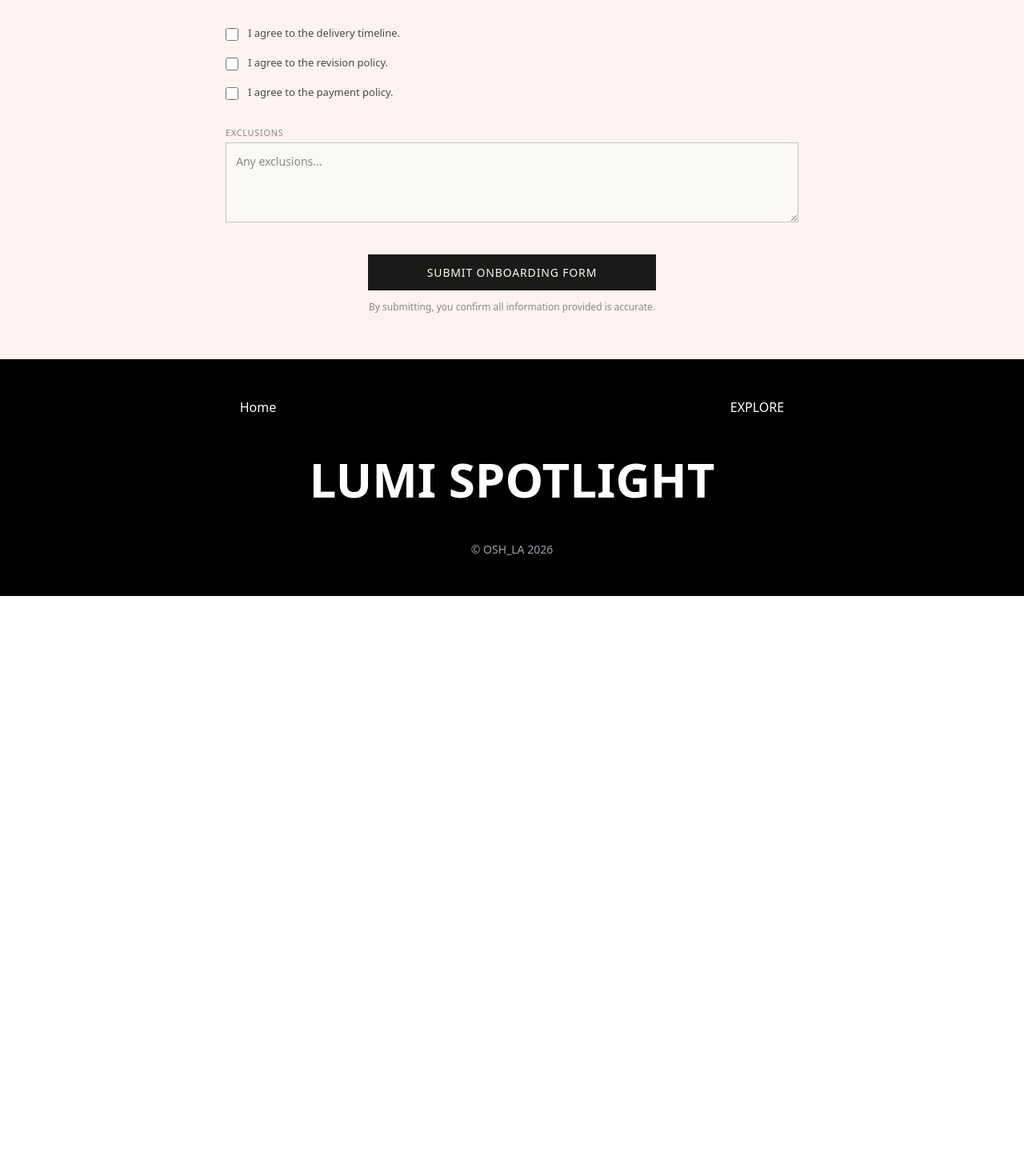
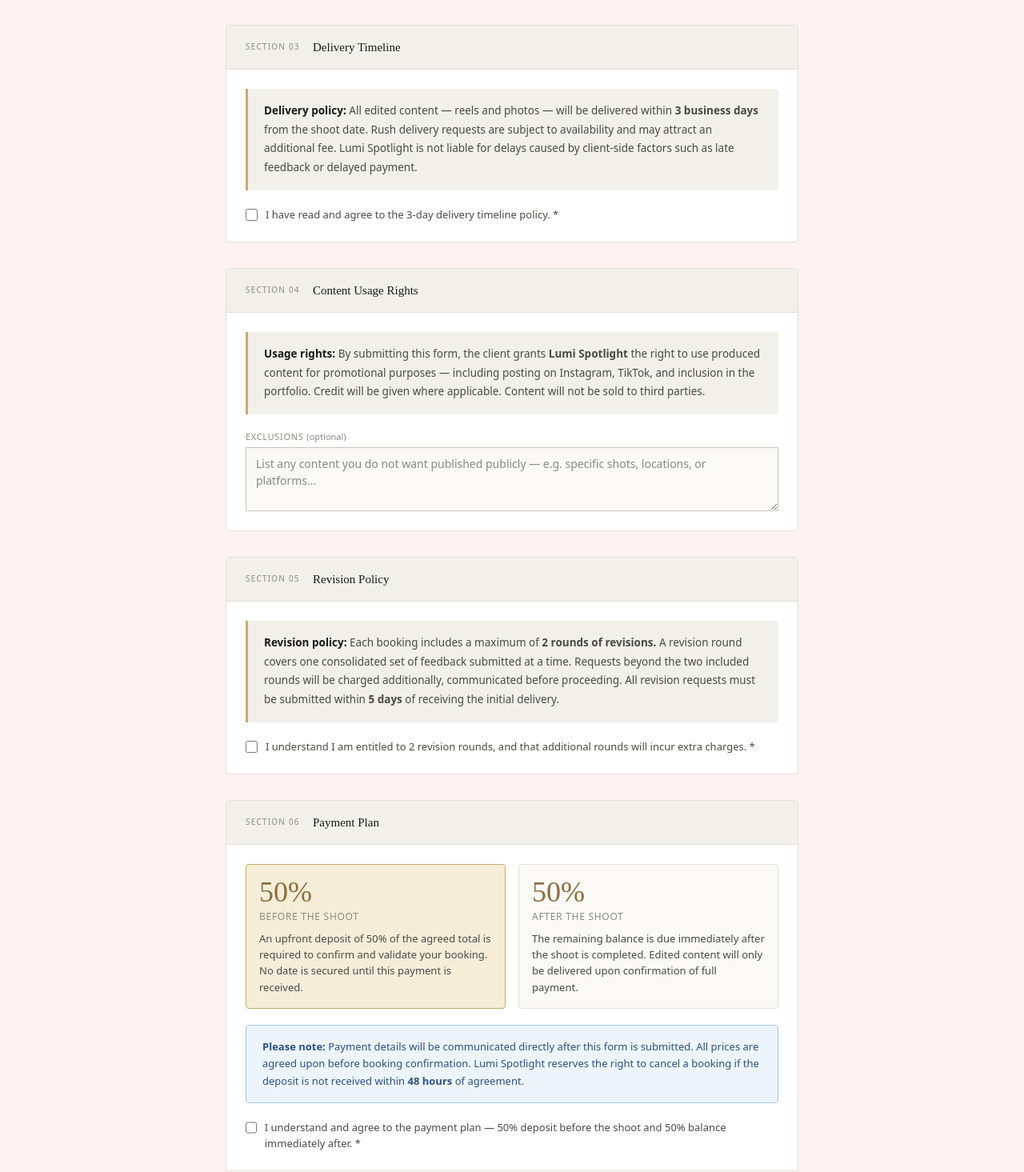
Before and after one commit to osh-la/lumis-spotlight, a React (Vite) app: page /onboarding in a window 1280 px wide. Shown: the part 1124-2589 px from the top of the page at 80% size. Before the commit the page ends 1869 px from the top, so only its background shows below. Built offline with nearby package versions, Linux system fonts and the light colour scheme.

Commit message:
onboarding

```diff
--- a/src/pages/onboarding.jsx
+++ b/src/pages/onboarding.jsx
@@ -449,41 +449,217 @@ export default function OnboardingForm() {
 
           {/* AGREEMENTS */}
 
-          <div className="space-y-4 mb-8">
+{/* SECTION 03 */}
 
-            {[
-              {
-                name: "timeline_agree",
-                text: "I agree to the delivery timeline.",
-              },
-              {
-                name: "revision_agree",
-                text: "I agree to the revision policy.",
-              },
-              {
-                name: "payment_agree",
-                text: "I agree to the payment policy.",
-              },
-            ].map((item) => (
-              <div
-                key={item.name}
-                className="flex items-start gap-3"
+<div className="mb-8 border border-[#e2e0d8] rounded bg-white overflow-hidden">
+  <div className="bg-[#f2f0ea] border-b border-[#e2e0d8] px-6 py-4 flex items-center gap-4">
+    <span className="text-[10px] uppercase tracking-[0.12em] text-[#8a8a84] min-w-[68px]">
+      Section 03
+    </span>
+
+    <span
+      className="text-[15px]"
+      style={{ fontFamily: "'DM Serif Display', serif" }}
     >
+      Delivery Timeline
+    </span>
+  </div>
+
+  <div className="p-6">
+    <div className="bg-[#f2f0ea] border-l-[3px] border-[#c8a96e] rounded-r px-5 py-4 mb-5 text-[13.5px] text-[#4a4a46] leading-[1.75]">
+      <strong className="text-[#1a1a18]">Delivery policy:</strong> All
+      edited content — reels and photos — will be delivered within{" "}
+      <strong>3 business days</strong> from the shoot date. Rush delivery
+      requests are subject to availability and may attract an additional
+      fee. Lumi Spotlight is not liable for delays caused by client-side
+      factors such as late feedback or delayed payment.
+    </div>
+
+    <div className="flex items-start gap-[10px]">
       <input
         type="checkbox"
-                  name={item.name}
-                  checked={formData[item.name]}
+        name="timeline_agree"
+        checked={formData.timeline_agree}
         onChange={handleChange}
-                  className="mt-1 w-4 h-4 accent-[#8a6f3e]"
+        className="mt-[3px] w-[15px] h-[15px] accent-[#8a6f3e]"
       />
 
-                <label className="text-[13px] text-[#4a4a46] leading-relaxed">
-                  {item.text}
+      <label className="text-[13px] text-[#4a4a46] leading-[1.55]">
+        I have read and agree to the 3-day delivery timeline policy. *
+      </label>
+    </div>
+  </div>
+</div>
+
+{/* SECTION 04 */}
+
+<div className="mb-8 border border-[#e2e0d8] rounded bg-white overflow-hidden">
+  <div className="bg-[#f2f0ea] border-b border-[#e2e0d8] px-6 py-4 flex items-center gap-4">
+    <span className="text-[10px] uppercase tracking-[0.12em] text-[#8a8a84] min-w-[68px]">
+      Section 04
+    </span>
+
+    <span
+      className="text-[15px]"
+      style={{ fontFamily: "'DM Serif Display', serif" }}
+    >
+      Content Usage Rights
+    </span>
+  </div>
+
+  <div className="p-6">
+    <div className="bg-[#f2f0ea] border-l-[3px] border-[#c8a96e] rounded-r px-5 py-4 mb-5 text-[13.5px] text-[#4a4a46] leading-[1.75]">
+      <strong className="text-[#1a1a18]">Usage rights:</strong> By
+      submitting this form, the client grants{" "}
+      <strong>Lumi Spotlight</strong> the right to use produced content for
+      promotional purposes — including posting on Instagram, TikTok, and
+      inclusion in the portfolio. Credit will be given where applicable.
+      Content will not be sold to third parties.
+    </div>
+
+    <div className="flex flex-col gap-1">
+      <label className="text-[11px] font-medium uppercase tracking-[0.06em] text-[#8a8a84]">
+        Exclusions
+        <span className="normal-case tracking-normal font-light ml-1">
+          (optional)
+        </span>
       </label>
 
+      <textarea
+        name="exclusions"
+        value={formData.exclusions}
+        onChange={handleChange}
+        placeholder="List any content you do not want published publicly — e.g. specific shots, locations, or platforms..."
+        className="w-full min-h-[80px] resize-y bg-[#faf9f6] border border-[#c8c6bc] px-3 py-[9px] text-[14px] outline-none focus:border-[#c8a96e] focus:bg-white"
+      />
     </div>
-            ))}
+  </div>
+</div>
 
+{/* SECTION 05 */}
+
+<div className="mb-8 border border-[#e2e0d8] rounded bg-white overflow-hidden">
+  <div className="bg-[#f2f0ea] border-b border-[#e2e0d8] px-6 py-4 flex items-center gap-4">
+    <span className="text-[10px] uppercase tracking-[0.12em] text-[#8a8a84] min-w-[68px]">
+      Section 05
+    </span>
+
+    <span
+      className="text-[15px]"
+      style={{ fontFamily: "'DM Serif Display', serif" }}
+    >
+      Revision Policy
+    </span>
+  </div>
+
+  <div className="p-6">
+    <div className="bg-[#f2f0ea] border-l-[3px] border-[#c8a96e] rounded-r px-5 py-4 mb-5 text-[13.5px] text-[#4a4a46] leading-[1.75]">
+      <strong className="text-[#1a1a18]">Revision policy:</strong> Each
+      booking includes a maximum of <strong>2 rounds of revisions.</strong>{" "}
+      A revision round covers one consolidated set of feedback submitted at
+      a time. Requests beyond the two included rounds will be charged
+      additionally, communicated before proceeding. All revision requests
+      must be submitted within <strong>5 days</strong> of receiving the
+      initial delivery.
+    </div>
+
+    <div className="flex items-start gap-[10px]">
+      <input
+        type="checkbox"
+        name="revision_agree"
+        checked={formData.revision_agree}
+        onChange={handleChange}
+        className="mt-[3px] w-[15px] h-[15px] accent-[#8a6f3e]"
+      />
+
+      <label className="text-[13px] text-[#4a4a46] leading-[1.55]">
+        I understand I am entitled to 2 revision rounds, and that
+        additional rounds will incur extra charges. *
+      </label>
+    </div>
+  </div>
+</div>
+
+{/* SECTION 06 */}
+
+<div className="mb-8 border border-[#e2e0d8] rounded bg-white overflow-hidden">
+  <div className="bg-[#f2f0ea] border-b border-[#e2e0d8] px-6 py-4 flex items-center gap-4">
+    <span className="text-[10px] uppercase tracking-[0.12em] text-[#8a8a84] min-w-[68px]">
+      Section 06
+    </span>
+
+    <span
+      className="text-[15px]"
+      style={{ fontFamily: "'DM Serif Display', serif" }}
+    >
+      Payment Plan
+    </span>
+  </div>
+
+  <div className="p-6">
+    <div className="grid md:grid-cols-2 gap-4 mb-5">
+      <div className="border border-[#c8a96e] rounded p-4 bg-[#f5edd8]">
+        <div
+          className="text-[36px] leading-none text-[#8a6f3e] mb-1"
+          style={{ fontFamily: "'DM Serif Display', serif" }}
+        >
+          50%
+        </div>
+
+        <div className="text-[12px] font-medium uppercase tracking-[0.06em] text-[#8a8a84] mb-2">
+          Before the shoot
+        </div>
+
+        <div className="text-[13px] text-[#4a4a46] leading-[1.55]">
+          An upfront deposit of 50% of the agreed total is required to
+          confirm and validate your booking. No date is secured until this
+          payment is received.
+        </div>
+      </div>
+
+      <div className="border border-[#e2e0d8] rounded p-4 bg-[#faf9f6]">
+        <div
+          className="text-[36px] leading-none text-[#8a6f3e] mb-1"
+          style={{ fontFamily: "'DM Serif Display', serif" }}
+        >
+          50%
+        </div>
+
+        <div className="text-[12px] font-medium uppercase tracking-[0.06em] text-[#8a8a84] mb-2">
+          After the shoot
+        </div>
+
+        <div className="text-[13px] text-[#4a4a46] leading-[1.55]">
+          The remaining balance is due immediately after the shoot is
+          completed. Edited content will only be delivered upon confirmation
+          of full payment.
+        </div>
+      </div>
+    </div>
+
+    <div className="bg-[#edf4fb] border border-[#a8c8e8] rounded px-5 py-4 text-[13px] text-[#2c5282] leading-[1.65] mb-5">
+      <strong>Please note:</strong> Payment details will be communicated
+      directly after this form is submitted. All prices are agreed upon
+      before booking confirmation. Lumi Spotlight reserves the right to
+      cancel a booking if the deposit is not received within{" "}
+      <strong>48 hours</strong> of agreement.
+    </div>
+
+    <div className="flex items-start gap-[10px]">
+      <input
+        type="checkbox"
+        name="payment_agree"
+        checked={formData.payment_agree}
+        onChange={handleChange}
+        className="mt-[3px] w-[15px] h-[15px] accent-[#8a6f3e]"
+      />
+
+      <label className="text-[13px] text-[#4a4a46] leading-[1.55]">
+        I understand and agree to the payment plan — 50% deposit before the
+        shoot and 50% balance immediately after. *
+      </label>
+    </div>
+  </div>
 </div>
 
           {/* EXCLUSIONS */}
```
Lines whose indentation alone changed are shown as unchanged.
